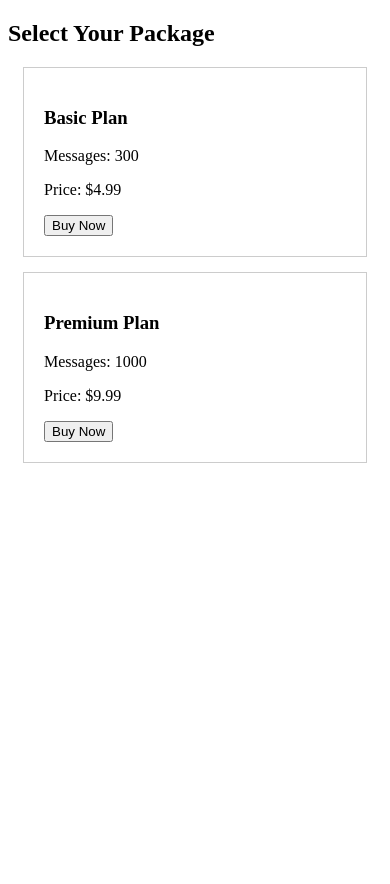
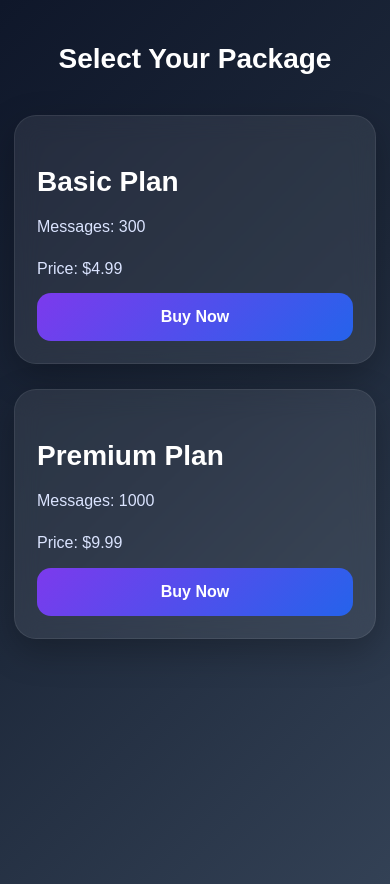
Before and after one commit to Hashan1998V/ai-partner, a Flask app: page /packages in a window 390 px wide. Before the commit the page ends 463 px from the top, so only its background shows below. Run offline with Flask 3, Linux system fonts and the light colour scheme; the visitor is signed in with stand-in values (Sample User, id 1).

Commit message:
Add files via upload

```diff
--- a/templates/packages.html
+++ b/templates/packages.html
@@ -1,21 +1,119 @@
 <!DOCTYPE html>
-<html>
+<html lang="en">
 <head>
+<meta charset="UTF-8">
+<meta name="viewport" content="width=device-width, initial-scale=1.0">
+
 <title>Select Package</title>
+
+<style>
+
+body{
+    margin:0;
+    font-family:Arial,sans-serif;
+    background:linear-gradient(135deg,#0f172a,#1e293b,#334155);
+    color:white;
+    min-height:100vh;
+    padding:40px 20px;
+}
+
+h2{
+    text-align:center;
+    margin-bottom:40px;
+    font-size:36px;
+}
+
+.package-grid{
+    display:grid;
+    grid-template-columns:repeat(auto-fit,minmax(280px,1fr));
+    gap:25px;
+    max-width:1200px;
+    margin:auto;
+}
+
+.package-card{
+    background:rgba(255,255,255,0.08);
+    border-radius:22px;
+    padding:30px;
+    backdrop-filter:blur(12px);
+    border:1px solid rgba(255,255,255,0.08);
+    box-shadow:0 12px 35px rgba(0,0,0,0.25);
+}
+
+.package-card h3{
+    font-size:28px;
+    margin-bottom:15px;
+}
+
+.package-card p{
+    color:#dbe4ff;
+    margin-bottom:12px;
+    line-height:1.6;
+}
+
+button{
+    width:100%;
+    padding:15px;
+    border:none;
+    border-radius:14px;
+    background:linear-gradient(135deg,#7c3aed,#2563eb);
+    color:white;
+    font-size:16px;
+    font-weight:bold;
+    cursor:pointer;
+}
+
+button:hover{
+    opacity:0.92;
+}
+
+@media(max-width:600px){
+
+    body{
+        padding:20px 14px;
+    }
+
+    h2{
+        font-size:28px;
+    }
+
+    .package-card{
+        padding:22px;
+    }
+}
+
+</style>
 </head>
+
 <body>
+
 <h2>Select Your Package</h2>
 
+<div class="package-grid">
+
 {% for key, package in packages.items() %}
-        <div style="border:1px solid #ccc; padding:20px; margin:15px;">
+
+<div class="package-card">
+
 <h3>{{ package.name }}</h3>
+
 <p>Messages: {{ package.messages }}</p>
+
 <p>Price: ${{ package.price / 100 }}</p>
 
 <form action="/create-checkout-session/{{ key }}" method="POST">
-                <button type="submit">Buy Now</button>
+
+<button type="submit">
+Buy Now
+</button>
+
 </form>
+
 </div>
+
 {% endfor %}
+
+</div>
+
 </body>
 </html>
```
Also changed, not shown: templates/partner.html (+64 -0 lines), templates/signup.html (+22 -0 lines). Lines whose indentation alone changed are shown as unchanged.
